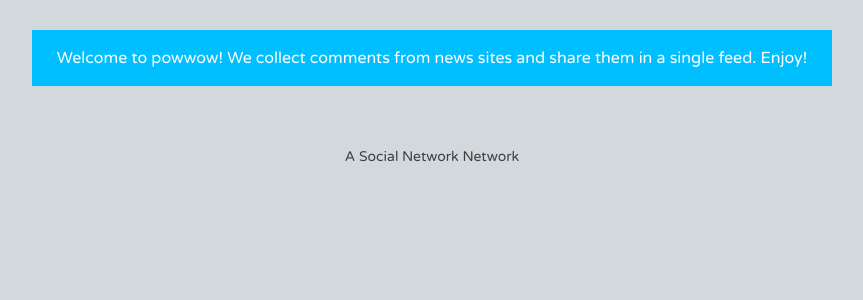
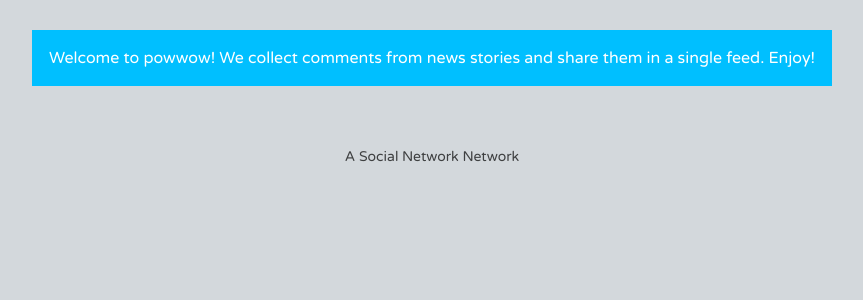
Before and after one commit to owenwillis/powwow, a Django app: page / in a window 1280 px wide. Shown: the part 50-350 px from the top of the page, without its empty margins (208-1071 px from the left). Run offline with Django 3.2, Linux system fonts and the light colour scheme; data that the repository does not hold is empty; some libraries are stand-ins or nearby versions.

Commit message:
one last fix for the night

```diff
--- a/powwows/templates/powwows/layout.html
+++ b/powwows/templates/powwows/layout.html
@@ -56,7 +56,7 @@
             <div class='success'>
                 <ul>
                 <br>
-              <h2>Welcome to powwow! We collect comments from news sites and share them in a single feed. Enjoy!</h2>
+              <h2>Welcome to powwow! We collect comments from news stories and share them in a single feed. Enjoy!</h2>
                 </ul>
              <div class='divider'>
                 <br>
--- a/powwows/templates/powwows/post_list.html
+++ b/powwows/templates/powwows/post_list.html
@@ -42,7 +42,7 @@
 
 		      <div class="fb-share-button" data-href="http://www.thepowwow.co" data-layout="button" style="vertical-align:top;zoom:1;*display:inline;z-index:0" data-mobile-iframe="true"></div>
 
-						<a href="https://twitter.com/share" class="twitter-share-button" data-url="http://powwow.pythonanywhere.com/post/{{ post.pk }}" data-text="I can't believe what {{ post.poster }} said on {{ post.source }} 😳" data-size="normal" data-related="powwow" data-count="none">Tweet</a>
+						<a href="https://twitter.com/share" class="twitter-share-button" data-url="http://powwow.pythonanywhere.com/post/{{ post.pk }}" data-text="I can't believe what {{ post.poster }} said on {{ post.source }} 😳" data-size="normal" data-related="powwow" data-count="none"></a>
 
 
 					</div>
```
